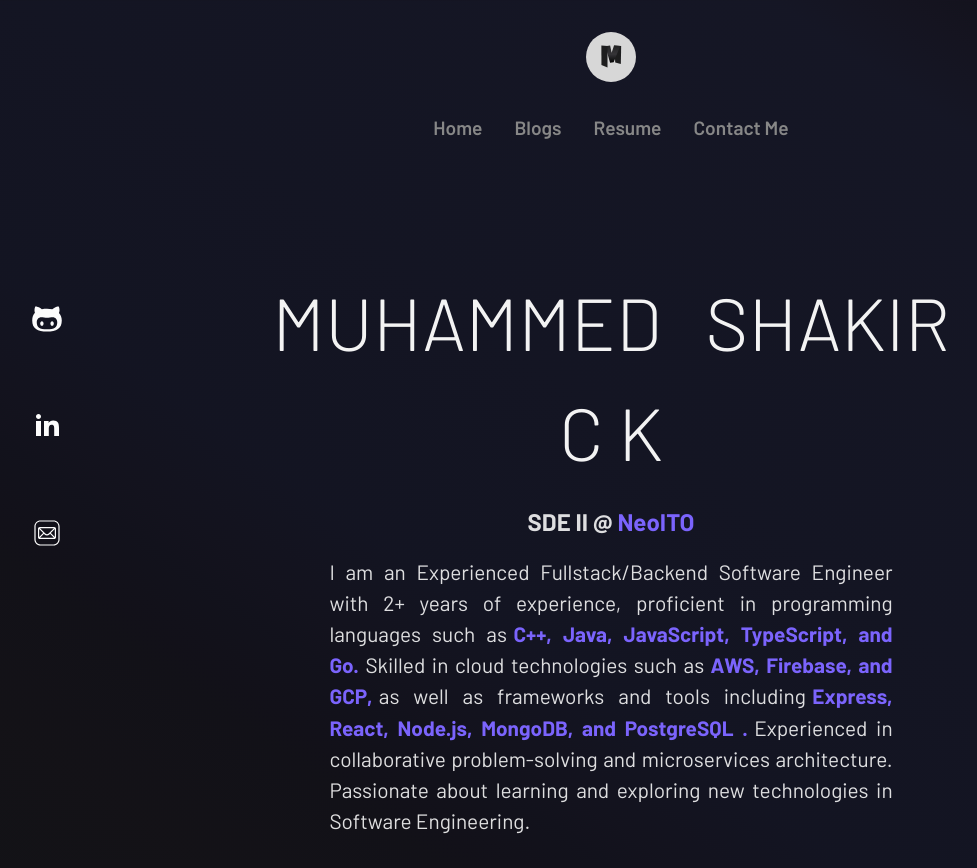
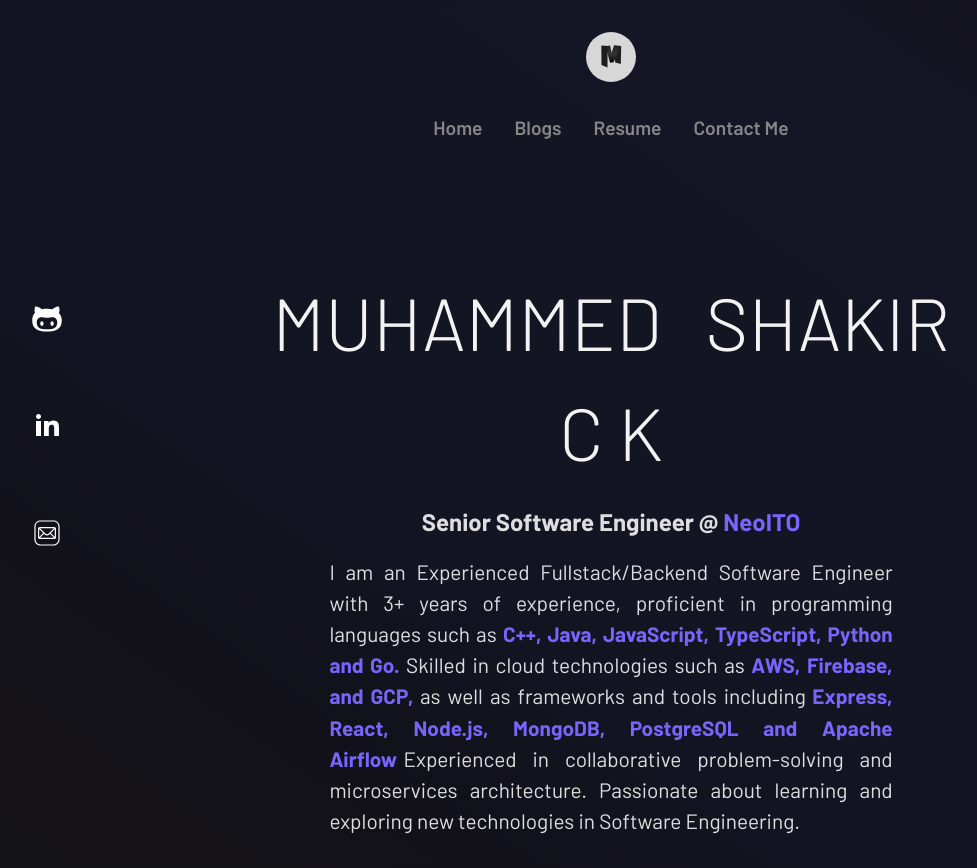
Before and after one commit to shakirck/personal-website, a Next.js app: page / in a window 1280 px wide. Shown: the whole page, without its empty margins (29-1006 px from the left). Built offline with nearby package versions, Linux system fonts and the light colour scheme; no server answers.

Commit message:
fix: resume , update text

```diff
--- a/app/components/home.tsx
+++ b/app/components/home.tsx
@@ -33,18 +33,19 @@ export default function Home(): JSX.Element {
                         </span>
                     </h1>
                     <h2 className='current-company scale-up-center transition animate-text animatefor7ms animatedelay1s'>
-                        SDE II @ <span className='colored-one transition-company' style={{ margin: 0 }}>NeoITO</span>
+                        Senior Software Engineer @ <span className='colored-one transition-company' style={{ margin: 0 }}>NeoITO</span>
                     </h2>
                 </div>
                 <div className='profile-hero-desc scale-up-center animate-desc animatefor9ms animatedelay1s '>
                     <p className="scale-up-ver-top">
-                        I am an Experienced Fullstack/Backend Software Engineer with 2+ years of experience,
+                        I am an Experienced Fullstack/Backend Software Engineer with 3+ years of experience,
                         proficient in programming languages such as
                         <span className='colored-one'>
                             C++,
                             Java,
                             JavaScript,
                             TypeScript,
+                            Python
                             and Go.
                         </span>
                         Skilled in cloud technologies such as
@@ -59,8 +60,7 @@ export default function Home(): JSX.Element {
                             Express,
                             React,
                             Node.js,
-                            MongoDB, and
-                            PostgreSQL .
+                            MongoDB, PostgreSQL and Apache Airflow
                         </span>
                         Experienced in collaborative problem-solving and microservices architecture. Passionate about learning and exploring new technologies in Software Engineering.
 
```
Also changed, not shown: 2 other files (tests, documents, lock files or other folders).
